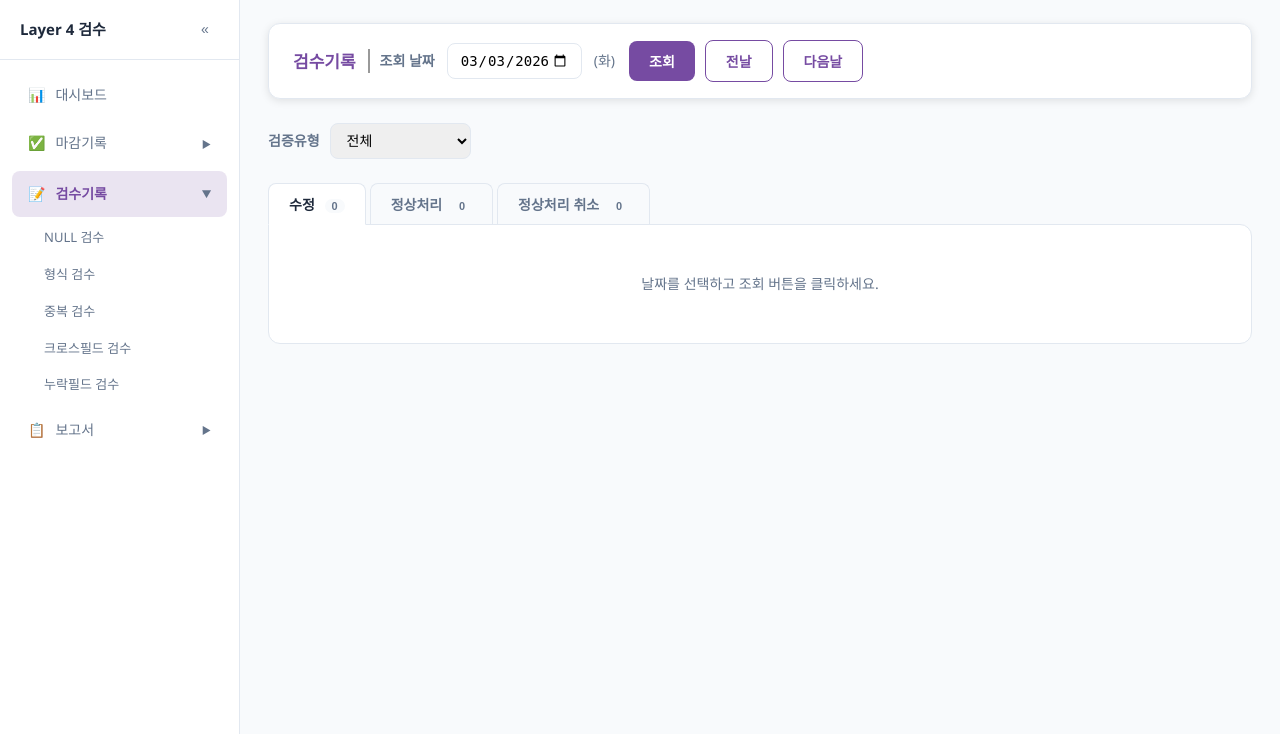
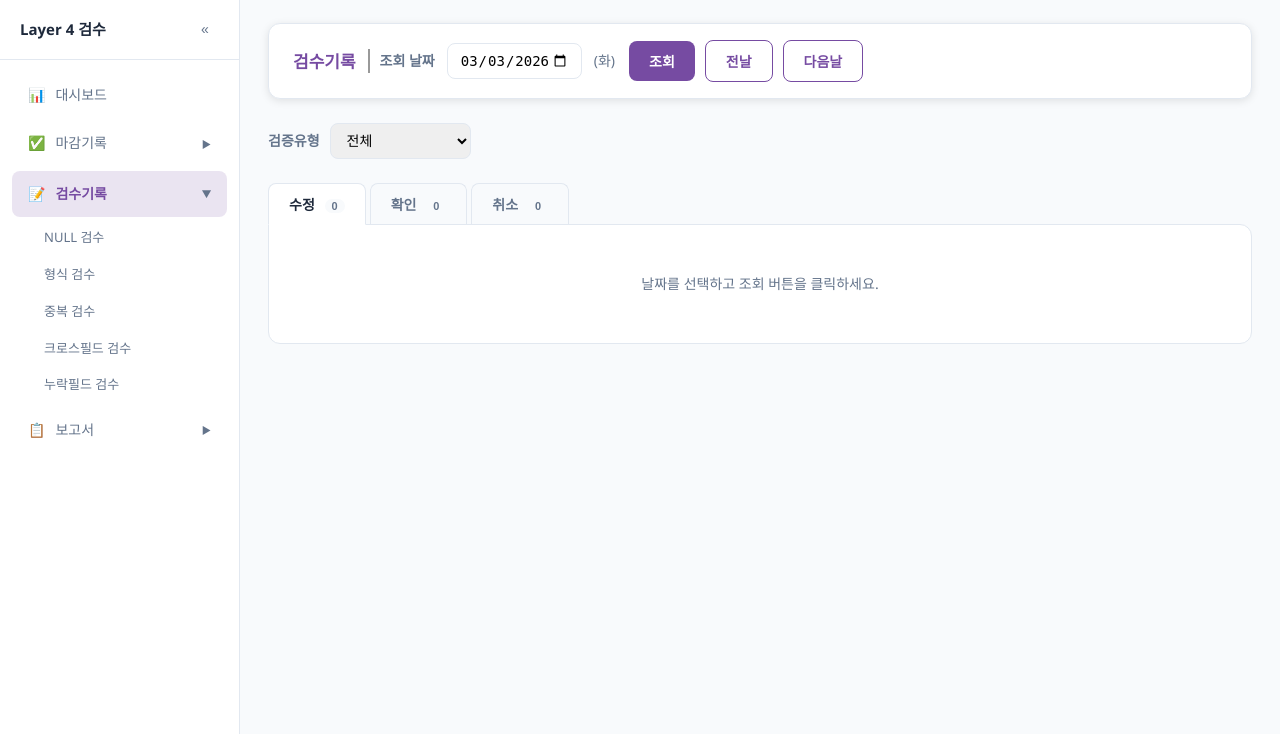
Before and after one commit to gomguard/samsung_dsdx_monitoring, a Django app: page /dx/layer4/corrections/ in a window 1280 px wide. Shown: the part 66-800 px from the top of the page. Run offline with Django 4.2, Linux system fonts and the light colour scheme; the visitor is signed in with stand-in values (Sample User, id 1); parts of the project's set-up code (start-up, migrations or seed data) failed here and were passed over; some libraries are stand-ins or nearby versions.

Commit message:
Unify review label from normal to confirm across Layer2/3/4 and refine cancel button layout

```diff
--- a/apps/dx/dx_layer4/templates/layer4/corrections.html
+++ b/apps/dx/dx_layer4/templates/layer4/corrections.html
@@ -7,8 +7,13 @@
 <style>
     .log-tabs {
         display: flex;
+        align-items: flex-end;
         gap: 4px;
         margin-bottom: 0;
+    }
+    #corr-cancel-btn {
+        margin-left: auto;
+        margin-bottom: 4px;
     }
     .log-tab {
         padding: 10px 20px;
@@ -89,8 +94,8 @@
 <!-- 상태 탭 -->
 <div class="log-tabs" id="corrections-tabs" style="display:none;">
     <button class="log-tab active" data-status="corrected">수정 <span class="tab-count count-zero" id="tabCorrectedCount">0</span></button>
-    <button class="log-tab" data-status="normal">정상처리 <span class="tab-count count-zero" id="tabNormalCount">0</span></button>
-    <button class="log-tab" data-status="reverted">정상처리 취소 <span class="tab-count count-zero" id="tabRevertedCount">0</span></button>
+    <button class="log-tab" data-status="normal">확인 <span class="tab-count count-zero" id="tabNormalCount">0</span></button>
+    <button class="log-tab" data-status="reverted">취소 <span class="tab-count count-zero" id="tabRevertedCount">0</span></button>
 </div>
 
 <!-- 검수기록 테이블 -->
--- a/static/js/dx/dx_layer2/layer2-all.js
+++ b/static/js/dx/dx_layer2/layer2-all.js
@@ -800,7 +800,7 @@ function _showNullReviewBar(td, mode) {
     info.textContent = infoText;
     var btn = document.createElement('button');
     btn.className = 'btn-null-normal';
-    btn.textContent = '정상 처리';
+    btn.textContent = '확인';
     btn.addEventListener('click', function() {
         _showReviewDialog(function(reason, memo) {
             _submitNullReview(td, 'normal', memo, reason);
@@ -822,7 +822,7 @@ function _showReviewDialog(callback) {
     var overlay = document.createElement('div');
     overlay.className = 'memo-dialog-overlay';
     overlay.innerHTML = '<div class="memo-dialog">'
-        + '<div class="memo-dialog-title">정상 처리</div>'
+        + '<div class="memo-dialog-title">확인</div>'
         + '<div class="memo-dialog-field"><label class="memo-dialog-label">이유 <span style="color:#dc2626;">*</span></label>'
         + '<select class="memo-dialog-select" id="review-reason-select"><option value="">불러오는 중...</option></select></div>'
         + '<div class="memo-dialog-field"><label class="memo-dialog-label">메모</label>'
@@ -954,7 +954,7 @@ function _submitNullReview(td, status, memo, reason) {
                 var tip = '정상 처리됨';
                 if (memo) tip += ' | 메모: ' + memo;
                 td.title = tip;
-                showToast('정상 처리 완료', 'success');
+                showToast('확인 처리 완료', 'success');
             }
         } else {
             showToast(res.error || '처리 실패', 'error');
--- a/static/js/dx/dx_layer4/layer4-all.js
+++ b/static/js/dx/dx_layer4/layer4-all.js
@@ -455,14 +455,14 @@
         if (existing) existing.remove();
         var activeTab = document.querySelector('#corrections-tabs .log-tab.active');
         if (!activeTab || activeTab.dataset.status !== 'normal') return;
-        var filterBar = document.querySelector('#corrections-filter-bar .fb');
-        if (!filterBar) return;
+        var tabsContainer = document.getElementById('corrections-tabs');
+        if (!tabsContainer) return;
         var btn = document.createElement('button');
         btn.id = 'corr-cancel-btn';
-        btn.className = 'app-btn app-btn-md app-btn-danger';
-        btn.textContent = '정상취소';
+        btn.className = 'app-btn app-btn-sm app-btn-danger';
+        btn.textContent = '취소';
         btn.addEventListener('click', function() { cancelCheckedCorrections(); });
-        filterBar.appendChild(btn);
+        tabsContainer.appendChild(btn);
     }
 
     function updateTabCounts(correctedCount, normalCount, revertedCount) {
@@ -580,7 +580,6 @@
                 variant: 'detail',
                 columns: getCorrectionsColumns(),
                 resize: true,
-                section: true,
                 vlines: true,
                 showTotalCount: true
             });
```
Also changed, not shown: static/js/dx/dx_layer3/layer3-all.js.
